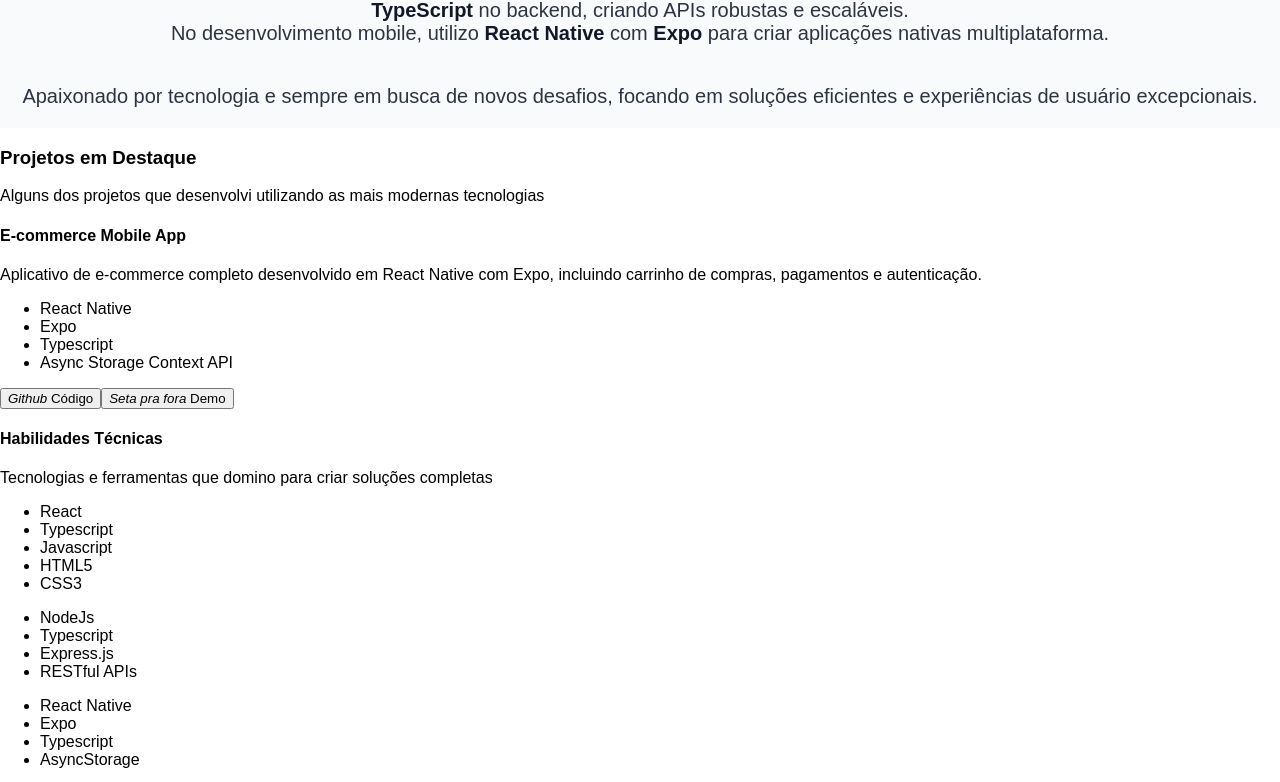
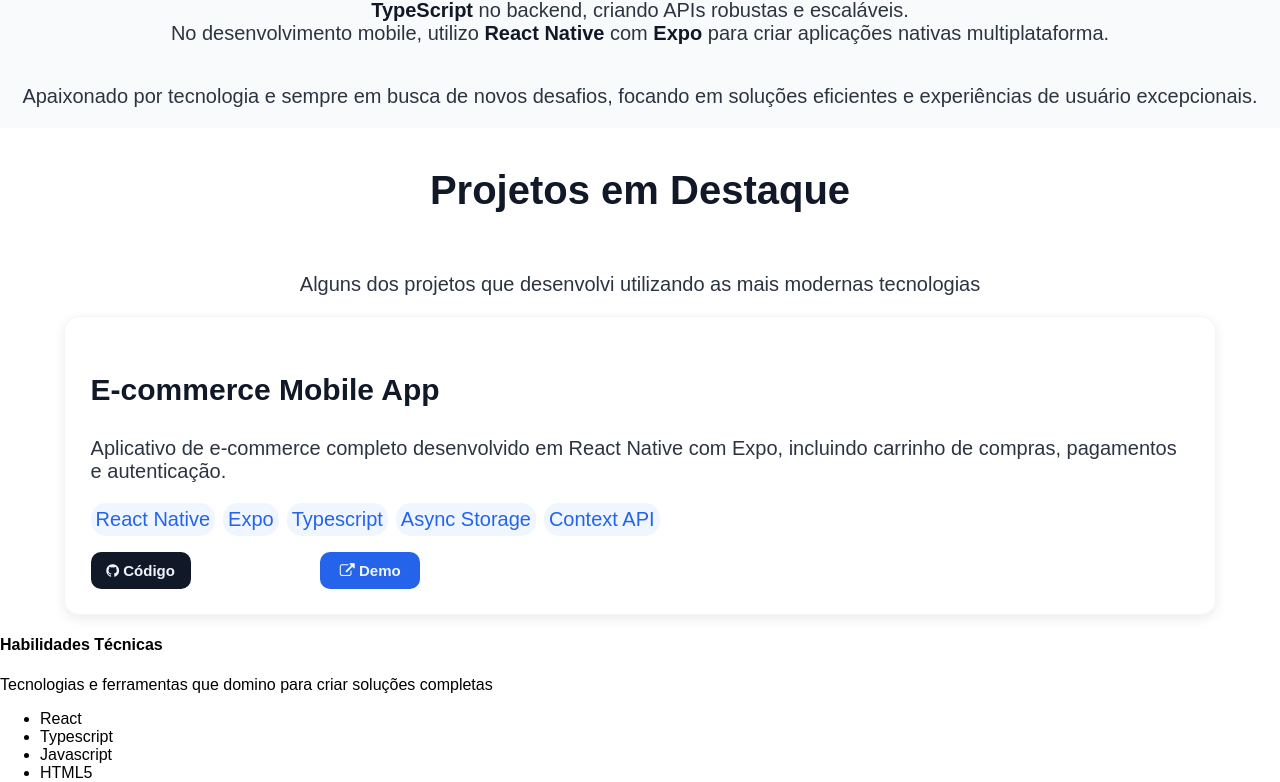
Before and after one commit to gabrielmdss/portfolio, an Angular app: page / in a window 1280 px wide. Shown: the part 639-1421 px from the top of the page. Built offline with nearby package versions, Linux system fonts and the light colour scheme.

Commit message:
feat: move projetos para componente

```diff
--- a/src/components/body/body.component.html
+++ b/src/components/body/body.component.html
@@ -1,32 +1,6 @@
 <body>
  <app-informacoes-pessoais></app-informacoes-pessoais>
-  <div class="projetos">
-    <h3>Projetos em Destaque</h3>
-    <p>
-      Alguns dos projetos que desenvolvi utilizando as mais modernas tecnologias
-    </p>
-    <div class="card">
-      <h4>E-commerce Mobile App</h4>
-      <p>
-        Aplicativo de e-commerce completo desenvolvido em React Native com Expo,
-        incluindo carrinho de compras, pagamentos e autenticação.
-      </p>
-      <ul>
-        <li>React Native</li>
-        <li>Expo</li>
-        <li>Typescript</li>
-        <li>Async Storage Context API</li>
-      </ul>
-      <button>
-        <i>Github</i>
-        Código
-      </button>
-      <button>
-        <i>Seta pra fora</i>
-        Demo
-      </button>
-    </div>
-  </div>
+ <app-projetos></app-projetos>
   <div class="habilidades_tecnicas">
     <h4>Habilidades Técnicas</h4>
     <p>Tecnologias e ferramentas que domino para criar soluções completas</p>
--- a/src/components/body/body.component.ts
+++ b/src/components/body/body.component.ts
@@ -1,9 +1,10 @@
 import { Component } from '@angular/core';
 import { InformacoesPessoaisComponent } from "./components/informacoes-pessoais/informacoes-pessoais.component";
+import { ProjetosComponent } from "./components/projetos/projetos.component";
 
 @Component({
   selector: 'app-body',
-  imports: [InformacoesPessoaisComponent],
+  imports: [InformacoesPessoaisComponent, ProjetosComponent],
   templateUrl: './body.component.html',
   styleUrl: './body.component.css'
 })
--- /dev/null
+++ b/src/components/body/components/projetos/projetos.component.css
@@ -0,0 +1,96 @@
+.projetos {
+  display: flex;
+  flex-direction: column;
+  justify-content: center;
+  align-items: center;
+}
+.title {
+  font-weight: bold;
+  font-size: 40px;
+  color: #111827;
+}
+.descricao {
+  color: #2d3441;
+  font-size: 20px;
+  text-align: center;
+}
+
+.card {
+  background-color: #ffffff;
+  border: 1px solid #f5f6f8;
+  margin: 0 5% 0 5%;
+  border-radius: 15px;
+  padding: 2%;
+  flex-direction: column;
+  align-items: flex-start;
+  box-shadow: 0 4px 12px rgba(0, 0, 0, 0.08);
+  transition: box-shadow 0.3s ease;
+}
+
+.card:hover {
+  box-shadow: 0 6px 18px rgba(0, 0, 0, 0.15);
+}
+
+.card-title {
+  font-weight: bold;
+  font-size: 30px;
+  color: #111827;
+}
+.card-descricao {
+  color: #2d3441;
+  font-size: 20px;
+  text-align: start;
+}
+
+.card-list {
+  padding: 0;
+  list-style: none;
+  display: flex;
+  flex-wrap: wrap;
+  gap: 8px;
+}
+
+.card-list-item {
+  width: auto;
+  text-decoration: none;
+  font-size: 20px;
+  background-color: #eff6ff;
+  color: #2563ec;
+  padding: 5px;
+  border-radius: 15px;
+  text-decoration: none;
+  font-weight: 500;
+}
+.card-buttons {
+  width: 30%;
+  flex-direction: row;
+  display: flex;
+  justify-content: space-between;
+}
+
+.github-button {
+  min-width: 100px;
+  background-color: #111827;
+  padding: 10px;
+  font-size: 15px;
+  font-weight: 600;
+  border-radius: 10px;
+  color: #eff6ff;
+  border: none;
+}
+.github-button:hover {
+  background-color: #374151;
+}
+.demo-button {
+  min-width: 100px;
+  background-color: #2563eb;
+  padding: 10px;
+  font-size: 15px;
+  font-weight: 600;
+  border-radius: 10px;
+  color: #eff6ff;
+  border: none;
+}
+.demo-button:hover {
+  background-color: #3b82f6;
+}
--- /dev/null
+++ b/src/components/body/components/projetos/projetos.component.html
@@ -0,0 +1,31 @@
+<div class="projetos">
+  <h3 class="title">Projetos em Destaque</h3>
+  <p class="descricao">
+    Alguns dos projetos que desenvolvi utilizando as mais modernas tecnologias
+  </p>
+  <div class="card">
+    <p class="card-title">E-commerce Mobile App</p>
+    <p class="card-descricao">
+      Aplicativo de e-commerce completo desenvolvido em React Native com Expo,
+      incluindo carrinho de compras, pagamentos e autenticação.
+    </p>
+    <ul class="card-list">
+      <ul class="card-list">
+        <li class="card-list-item">React Native</li>
+        <li class="card-list-item">Expo</li>
+        <li class="card-list-item">Typescript</li>
+        <li class="card-list-item">Async Storage</li>
+        <li class="card-list-item">Context API</li>
+      </ul>
+    </ul>
+    <div class="card-buttons">
+      <button class="github-button">
+        <i class="fa fa-github"></i>
+        Código
+    </button>
+      <button class="demo-button">
+        <i class="fa fa-external-link"></i> Demo
+      </button>
+    </div>
+  </div>
+</div>
```
Also changed, not shown: src/components/body/components/projetos/projetos.component.ts (added, +11 -0 lines), 1 other file (tests, documents, lock files or other folders).
